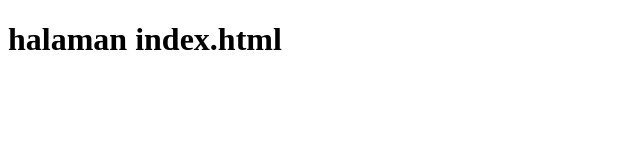
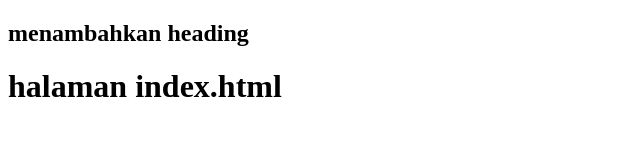
Before and after one commit to sapitriii/03_Fitri, a plain HTML site: page index.html in a window 1280 px wide. Shown: the whole page, without its empty margins (0-640 px from the left). Drawn offline with Linux system fonts and the light colour scheme.

Commit message:
Menambahakan heading ke index.html - FITRI

```diff
--- a/index.html
+++ b/index.html
@@ -6,6 +6,7 @@
     <title>index</title>
 </head>
 <body>
+    <h2>menambahkan heading</h2>
     <h1>halaman index.html</h1>
 </body>
 </html>
```
